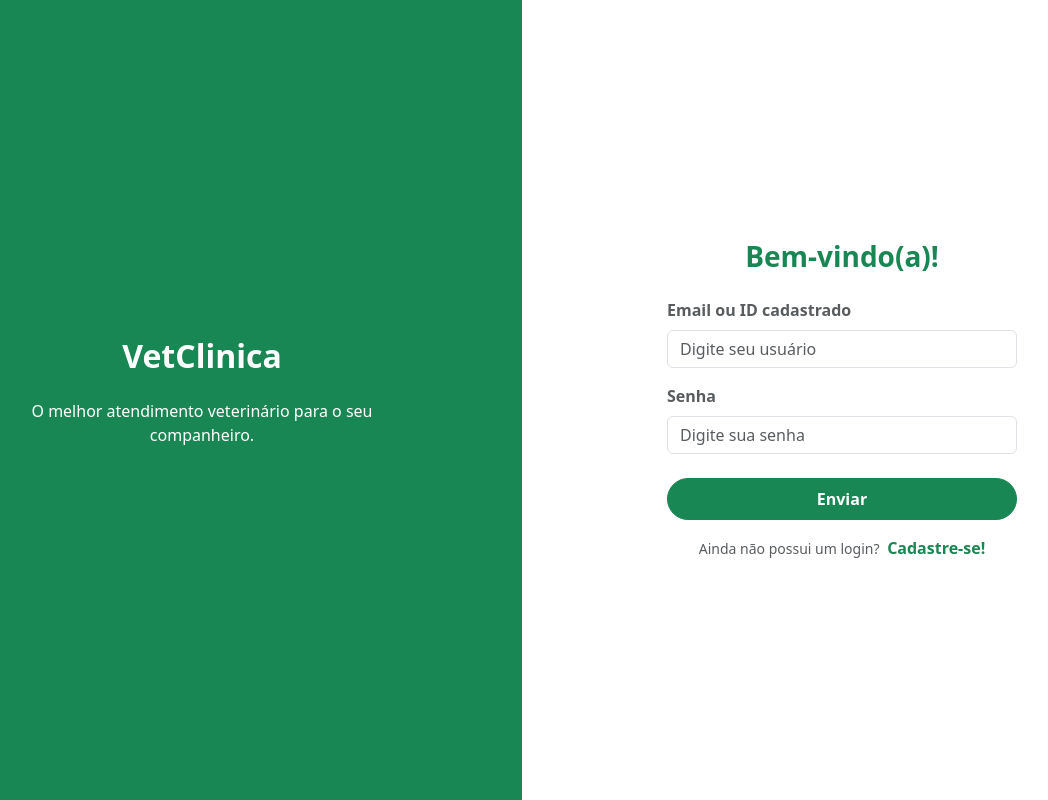
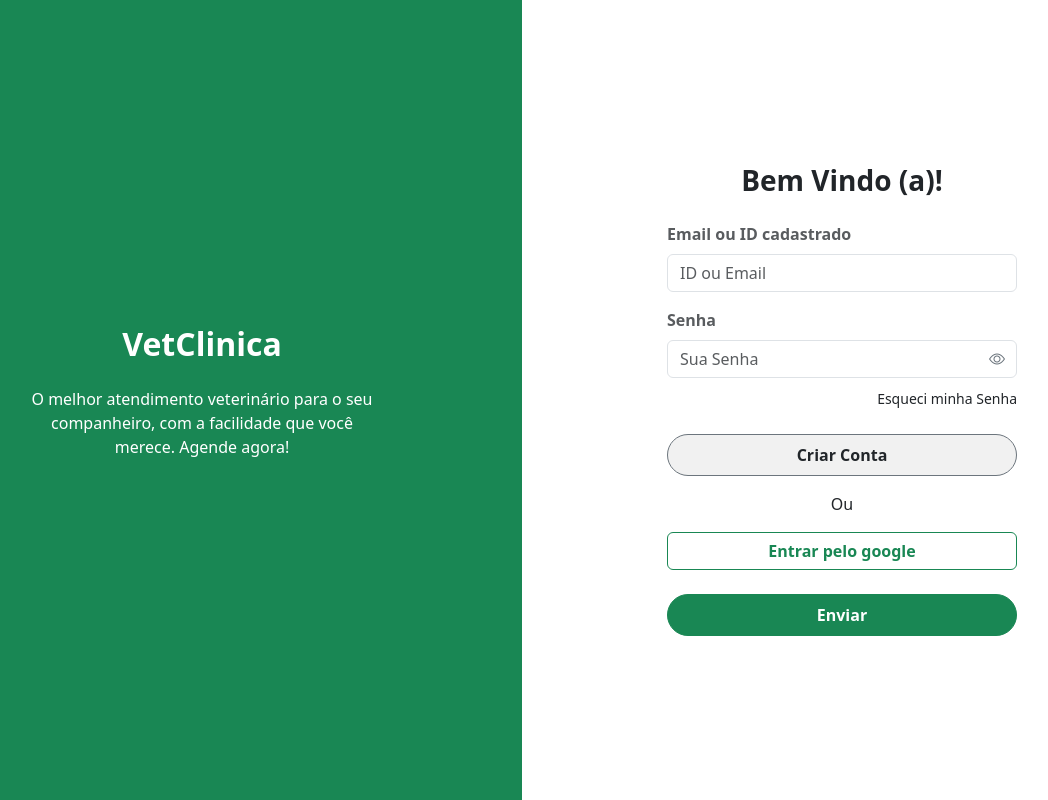
Before and after one commit to Lobby-65/projeto_integrador, a Flask app: page /login in a window 1280 px wide. Shown: the whole page, without its empty margins (118-1166 px from the left). Run offline with Flask 3, Linux system fonts and the light colour scheme.

Commit message:
Add files via upload
edição para funcionamento de botões em index.html, edição na tela de login para funcionalidade de login com google incompleta, e alteração de interface geral sen adição de png

```diff
--- a/INTEGRADOR/Projeto-Integrador/Backend/main.py
+++ b/INTEGRADOR/Projeto-Integrador/Backend/main.py
@@ -1,8 +1,7 @@
 from flask import Flask, render_template, request
-from src.routes.login import login_bp
-from src.routes.cadastroConta import cadastroConta_bp
-from src.routes.index import index_bp
-
+from Backend.src.routes.login import login_bp
+from Backend.src.routes.cadastroConta import cadastroConta_bp
+from Backend.src.routes.index import index_bp
 
 # O "../" faz o caminho voltar um diretório acima do Backend
 app = Flask(__name__, template_folder="../front/templates",
@@ -13,10 +12,16 @@ app = Flask(__name__, template_folder="../front/templates",
 app.secret_key = "ChaveSecreta"
 
 
+
+# Define a rota base como a index
+@app.route('/')
+def index():
+    return render_template('index.html')
+
 #BLUEPRINTS DE CADA INTERFACE
+app.register_blueprint(login_bp)
+app.register_blueprint(index_bp)
 app.register_blueprint(cadastroConta_bp)
-app.register_blueprint(index_bp)
-app.register_blueprint(login_bp)
 
 
 #ROTAS ENTRE INTERFACES
--- a/INTEGRADOR/Projeto-Integrador/Backend/src/routes/cadastroConta.py
+++ b/INTEGRADOR/Projeto-Integrador/Backend/src/routes/cadastroConta.py
@@ -1,11 +1,11 @@
 from flask import Blueprint, flash, render_template, request, redirect, url_for
-from database.database import conectar_banco
+from Backend.database.bancoPrincipal import conectar_banco
 
 
 cadastroConta_bp = Blueprint("cadastroConta", __name__)
 
 
-@cadastroConta_bp.route("/")
+@cadastroConta_bp.route("/cadastroConta")
 def tela():
     return render_template("cadastroConta.html")
 
--- a/INTEGRADOR/Projeto-Integrador/Backend/src/routes/index.py
+++ b/INTEGRADOR/Projeto-Integrador/Backend/src/routes/index.py
@@ -1,10 +1,10 @@
 from flask import Blueprint, flash, render_template, request, redirect, url_for
-from database.database import conectar_banco
+from Backend.database.bancoPrincipal import conectar_banco
 
 
 index_bp = Blueprint("index", __name__)
 
 
-@index_bp.route("/")
+@index_bp.route("/index")
 def tela():
     return render_template("index.html")
--- a/INTEGRADOR/Projeto-Integrador/Backend/src/routes/login.py
+++ b/INTEGRADOR/Projeto-Integrador/Backend/src/routes/login.py
@@ -1,5 +1,5 @@
 from flask import Blueprint, flash, render_template, request, redirect, url_for
-from database.database import conectar_banco
+from Backend.database.bancoPrincipal import conectar_banco
 
 
 login_bp = Blueprint("login", __name__)
@@ -13,10 +13,10 @@ def tela():
 
 @login_bp.route("/login", methods=["POST"])
 def receber_dados():
-    nome = request.form.get("nomeLogin")
+    id = request.form.get("idLogin")
     senha = request.form.get("senhaLogin")
 
-    if not nome or not senha:
+    if not id or not senha:
         flash("Preencha todos os campos.", "error")
         return redirect(url_for("login.tela"))
 
@@ -28,12 +28,12 @@ def receber_dados():
         cursor = conexao.cursor()
 
         sql = """
-            INSERT INTO login (nome, senha)
+            INSERT INTO login (id, senha)
             VALUES (%s, %s)
         """
 
         flash("Usuario Conectado com sucesso!", "success")
-        cursor.execute(sql, (nome, senha))
+        cursor.execute(sql, (id, senha))
         conexao.commit()
 
         return redirect(url_for("login.tela"))
--- a/INTEGRADOR/Projeto-Integrador/front/templates/index.html
+++ b/INTEGRADOR/Projeto-Integrador/front/templates/index.html
@@ -47,9 +47,9 @@
                 <!-- d-flex + gap-2: botões lado a lado com espaçamento entre eles -->
                 <div class="d-flex gap-2 align-items-center mt-3 mt-lg-0">
                     <!-- btn-outline-success: botão com contorno verde e fundo transparente -->
-                    <a href="login.html" class="btn btn-outline-success rounded px-4 fw-semibold">Entrar</a>
+                    <a href="{{ url_for('login') }}" class="btn btn-outline-success rounded px-4 fw-semibold">Entrar</a>
                     <!-- btn-success: botão preenchido em verde sólido (ação principal) -->
-                    <a href="cadastroConta.html" class="btn btn-success rounded px-4 fw-semibold">Criar conta</a>
+                    <a href="{{ url_for('cadastroConta') }}" class="btn btn-success rounded px-4 fw-semibold">Criar conta</a>
                 </div>
             </div>
         </div>
--- a/INTEGRADOR/Projeto-Integrador/front/templates/login.html
+++ b/INTEGRADOR/Projeto-Integrador/front/templates/login.html
@@ -1,7 +1,41 @@
-<!DOCTYPE html> <html lang="pt-BR"> <head> <meta charset="UTF-8"> <meta name="viewport" content="width=device-width, initial-scale=1.0"> <title>Login</title>
+<!DOCTYPE html>
+<html lang="pt-BR">
+
+<head>
+    <meta charset="UTF-8">
+    <meta name="viewport" content="width=device-width, initial-scale=1.0">
+    <title>Login</title>
     <link href="https://cdn.jsdelivr.net/npm/bootstrap@5.3.3/dist/css/bootstrap.min.css" rel="stylesheet">
+    <link href="https://cdn.jsdelivr.net/npm/bootstrap-icons@1.11.3/font/bootstrap-icons.css" rel="stylesheet">
+    <style>
+        .btn-outline-secondary-pill {
+            border: 1px solid #6c757d;
+            border-radius: 50rem;
+            background-color: #f1f1f1;
+            color: #212529;
+            font-weight: 600;
+        }
 
-</head> <body>
+        .btn-outline-secondary-pill:hover {
+            background-color: #e2e2e2;
+        }
+
+        .password-wrapper {
+            position: relative;
+        }
+
+        .password-toggle {
+            position: absolute;
+            top: 50%;
+            right: 12px;
+            transform: translateY(-50%);
+            cursor: pointer;
+            color: #6c757d;
+        }
+    </style>
+</head>
+
+<body>
     <div class="container-fluid vh-100 p-0">
         <div class="row g-0 h-100">
 
@@ -11,7 +45,8 @@
                 <h2 class="fw-bold">VetClinica</h2>
 
                 <p class="mt-3" style="max-width: 350px;">
-                O melhor atendimento veterinário para o seu companheiro.
+                    O melhor atendimento veterinário para o seu companheiro, com a facilidade que você merece. Agende
+                    agora!
                 </p>
             </div>
 
@@ -21,56 +56,63 @@
                 <form action="{{ url_for('login.receber_dados') }}" method="POST" class="w-100"
                     style="max-width: 350px;">
 
-                <h3 class="text-center fw-bold mb-4 text-success">
-                    Bem-vindo(a)!
+                    <h3 class="text-center fw-bold mb-4">
+                        Bem Vindo (a)!
                     </h3>
 
                     <!-- Campo Usuário -->
                     <div class="mb-3">
-                    <label for="usuarioLogin" class="form-label fw-semibold text-muted">
+                        <label for="nomeLogin" class="form-label fw-semibold text-muted">
                             Email ou ID cadastrado
                         </label>
 
-                    <input type="text"
-                        class="form-control"
-                        id="nomeLogin"
-                        name="nomeLogin"
-                        placeholder="Digite seu usuário"
-                        required>
+                        <input type="text" class="form-control" id="idLogin" name="idLogin" placeholder="ID ou Email" required>
                     </div>
 
                     <!-- Campo Senha -->
-                <div class="mb-4">
+                    <div class="mb-2">
                         <label for="senhaLogin" class="form-label fw-semibold text-muted">
                             Senha
                         </label>
 
-                    <input type="password"
-                        class="form-control"
-                        id="senhaLogin"
-                        name="senhaLogin"
-                        placeholder="Digite sua senha"
+                        <div class="password-wrapper">
+                            <input type="password" class="form-control" id="senhaLogin" name="senhaLogin" placeholder="Sua Senha"
                                 required>
+                            <i class="bi bi-eye password-toggle" id="toggleSenha"></i>
+                        </div>
                     </div>
 
-                <!-- Botão de Enviar -->
+                    <!-- Esqueci minha senha -->
+                    <div class="text-end mb-4">
+                        <a href="#" class="text-decoration-none small text-dark">
+                            Esqueci minha Senha
+                        </a>
+                    </div>
+
+                    <!-- Botão Criar Conta -->
+                    <div class="d-grid mb-3">
+                        <a href="{{ url_for('cadastroConta') }}" class="btn btn-outline-secondary-pill py-2">
+                            Criar Conta
+                        </a>
+                    </div>
+
+                    <!-- Separador "Ou" -->
+                    <div class="text-center mb-3">
+                        Ou
+                    </div>
+
+                    <!-- Botão Entrar pelo Google -->
                     <div class="d-grid">
-                    <button type="submit"
-                        class="btn btn-success rounded-pill py-2 fw-semibold">
+                        <a href="{{ url_for('login') }}" class="btn btn-outline-success rounded px-4 fw-semibold">
+                            Entrar pelo google
+                        </a>
+                    </div>
+
+                    <!-- Botão de Enviar (login normal) -->
+                    <div class="d-grid mt-4">
+                        <button type="submit" class="btn btn-success rounded-pill py-2 fw-semibold">
                             Enviar
                         </button>
-                </div>
-
-                <!-- Link para cadastro -->
-                <div class="text-center mt-3">
-                    <small class="text-muted">
-                        Ainda não possui um login?
-                    </small>
-
-                    <a href="{{ url_for('cadastroConta') }}"
-                        class="text-success fw-semibold text-decoration-none ms-1">
-                        Cadastre-se!
-                    </a>
                     </div>
 
                 </form>
@@ -80,4 +122,18 @@
         </div>
     </div>
 
-</body> </html>
+    <script>
+        const toggleSenha = document.getElementById('toggleSenha');
+        const senhaInput = document.getElementById('senhaLogin');
+
+        toggleSenha.addEventListener('click', function () {
+            const tipo = senhaInput.getAttribute('type') === 'password' ? 'text' : 'password';
+            senhaInput.setAttribute('type', tipo);
+            this.classList.toggle('bi-eye');
+            this.classList.toggle('bi-eye-slash');
+        });
+    </script>
+
+</body>
+
+</html>
```
Also changed, not shown: INTEGRADOR/Projeto-Integrador/Backend/database/bancoPrincipal.py (added, +12 -0 lines). Lines whose indentation alone changed are shown as unchanged.
